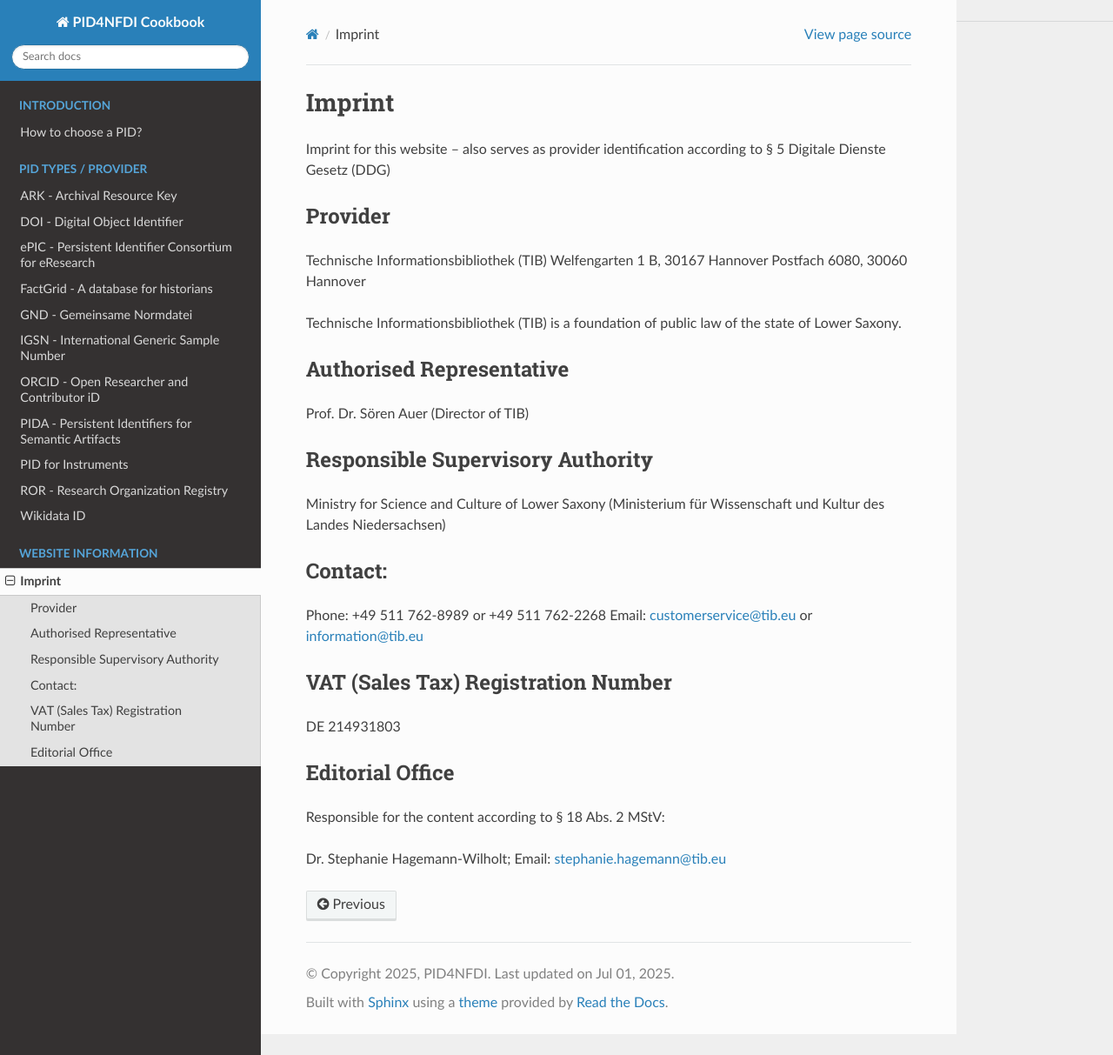
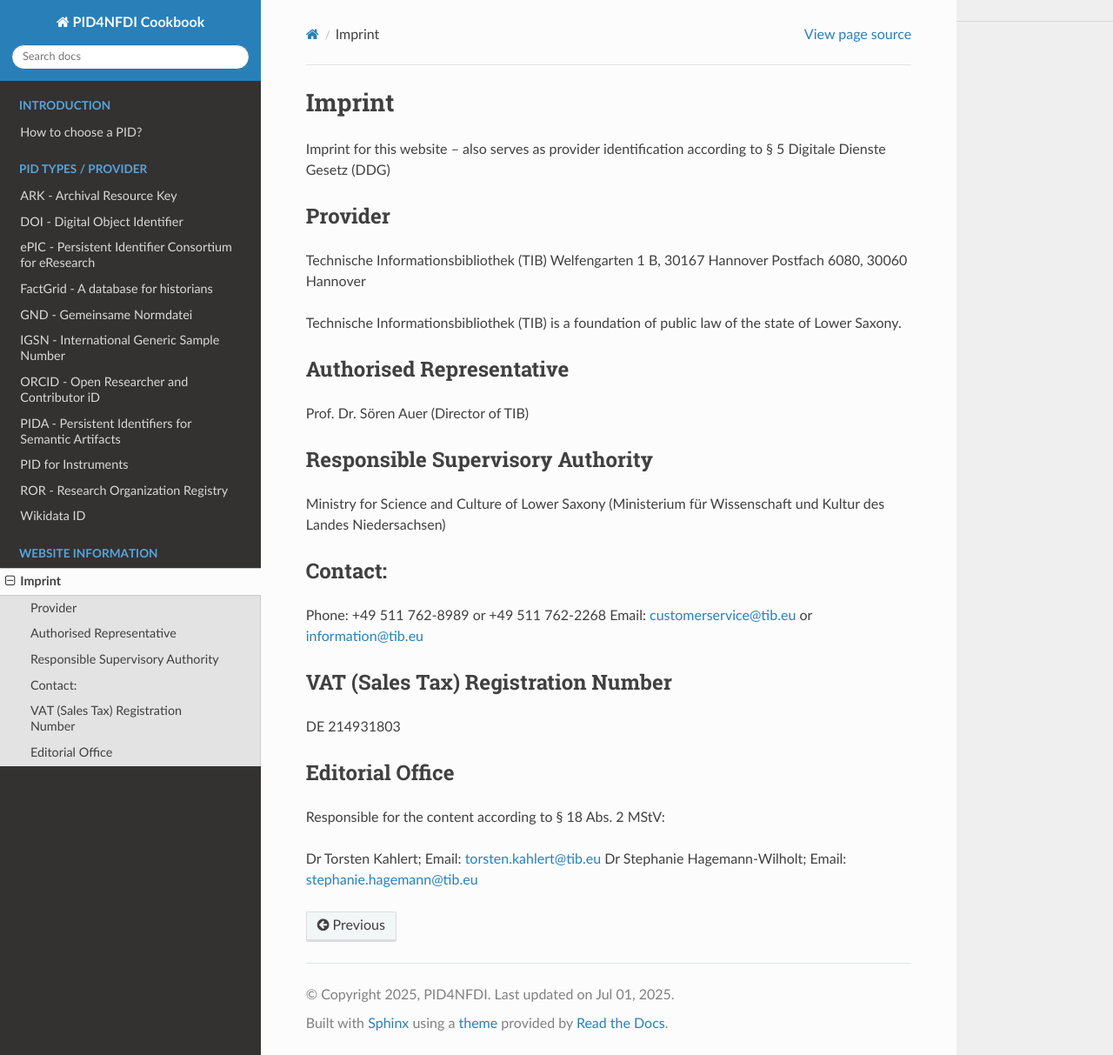
Before and after one commit to stephw-tib/pid4nfdi-training, a Sphinx documentation site: the page built from docs/source/imprint.rst, in a window 1280 px wide and 1213 px high. Shown: the whole window at 87% size. Built offline with Sphinx 7.4.7 and the Read the Docs theme 3.1.0, drawn with Linux system fonts in a browser that asks for light colours; pages that are not in the unit, such as notebooks, are missing from menus.

Commit message:
Update imprint.rst
add Torsten to imprint


Signed-off-by: stephw-tib <62946028+stephw-tib@users.noreply.github.com>

```diff
--- a/docs/source/imprint.rst
+++ b/docs/source/imprint.rst
@@ -35,4 +35,5 @@ Editorial Office
 ----------------
 Responsible for the content according to § 18 Abs. 2 MStV:
 
-Dr. Stephanie Hagemann-Wilholt; Email: stephanie.hagemann@tib.eu
+Dr Torsten Kahlert; Email: torsten.kahlert@tib.eu
+Dr Stephanie Hagemann-Wilholt; Email: stephanie.hagemann@tib.eu
```
